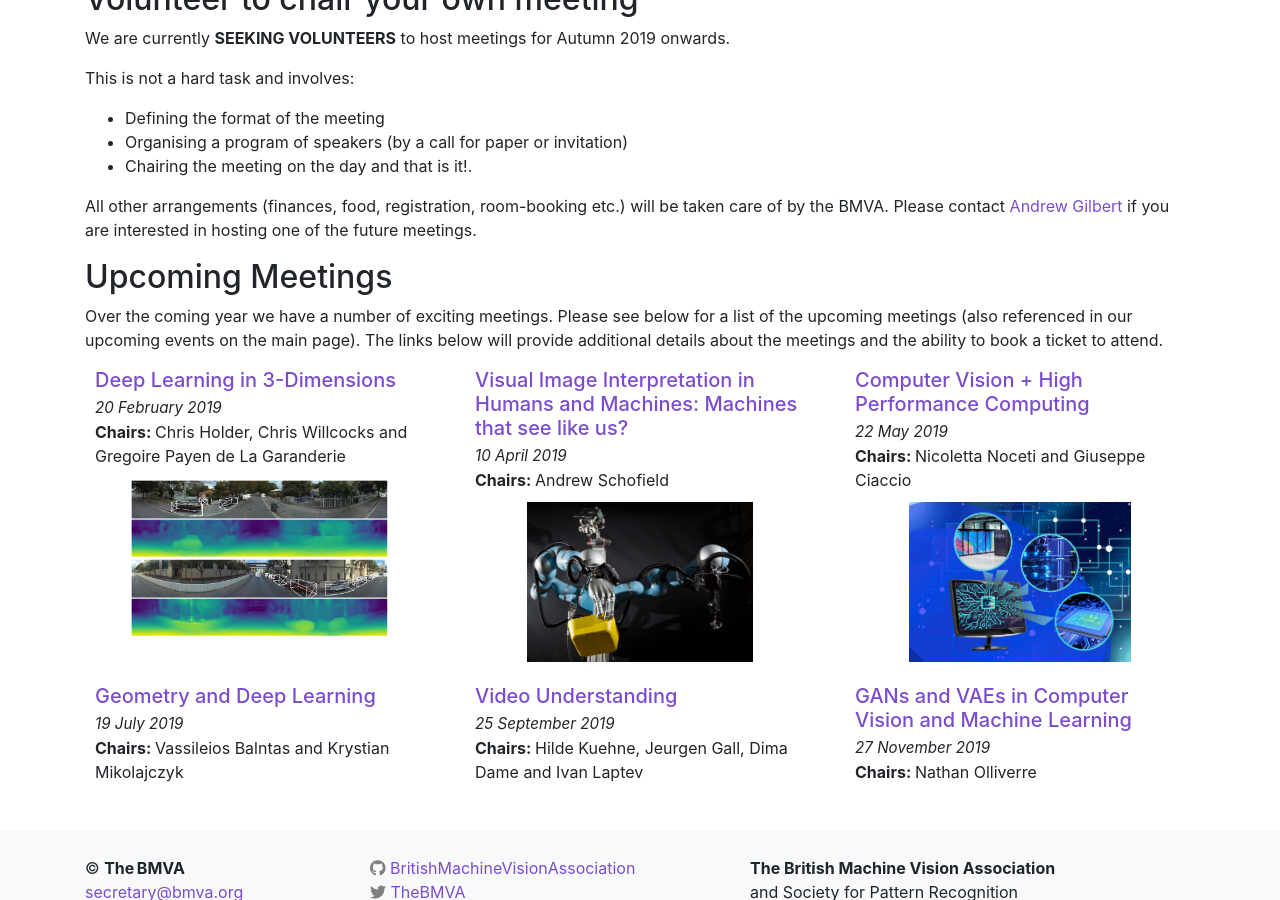
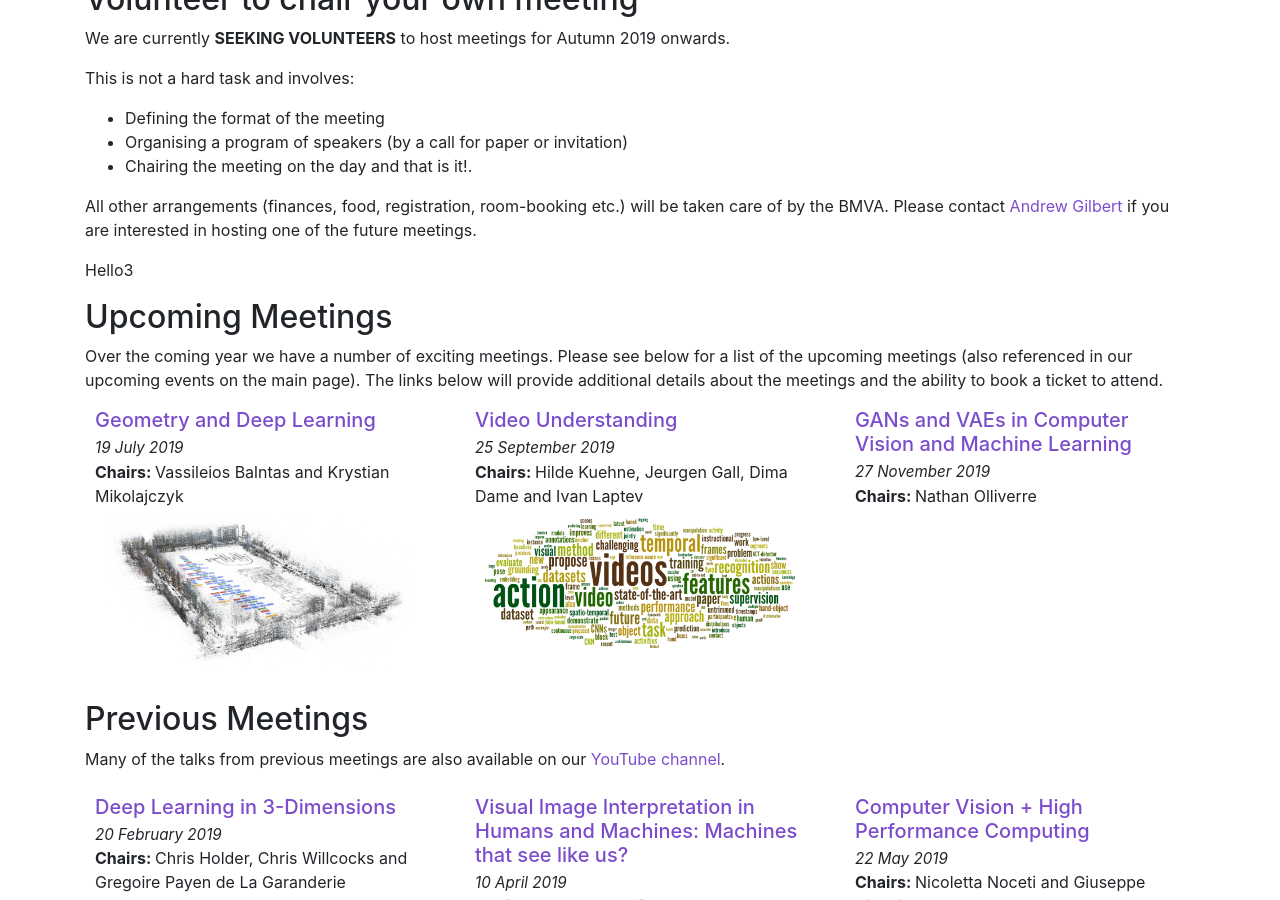
Before and after one commit to BritishMachineVisionAssociation/BMVC2021, a Jekyll site: the page built from one-day-meetings.md, in a window 1280 px wide and 900 px high, scrolled down 544 px. Built offline with Jekyll 4.4.1, drawn with Linux system fonts in a browser that asks for light colours; nearby versions of some CDN libraries.

Commit message:
Added date filter and one-day-meetings youtube.

```diff
--- a/_config.yml
+++ b/_config.yml
@@ -26,6 +26,7 @@ logo: "/assets/images/layout/bmva-logo-tl.png"
 twitter_username: TheBMVA
 github_username:  BritishMachineVisionAssociation
 facebook_username: thebmva
+youtube_channel: channel/UCBDkH5yK4GyVoRkV8lYdwdw
 
 author: Neill Campbell
 
--- a/_data/events.yml
+++ b/_data/events.yml
@@ -24,12 +24,14 @@
 - type: One Day Meeting
   title: "Geometry and Deep Learning"
   date: 19/07/2019
+  image: 07-19-geometry-deep-learning-image_orig.png
   link: https://bmva.weebly.com/10th-apr-visual-image-interpretation-in-humans-and-machines-the-role-of-learning-and-experience.html
   organisers: Vassileios Balntas and Krystian Mikolajczyk
 
 - type: One Day Meeting
   title: "Video Understanding"
   date: 25/09/2019
+  image: 09-25-videounderstanding_orig.png
   link: https://bmva.weebly.com/25th-sept-video-understanding.html
   organisers: Hilde Kuehne, Jeurgen Gall, Dima Dame and Ivan Laptev
 
--- /dev/null
+++ b/_includes/new-meetings-list.html
@@ -0,0 +1,29 @@
+<!-- Upcoming Events -->
+<div class="row">
+{% for event in site.data.events %}
+{% if event.type ==  "One Day Meeting" %}
+<div class="col-xs-12 col-md-6 col-lg-4 date-filter" data-date-filter="{{ event.date }}">
+<div class="event-link" style="max-height: 24em; padding-left: 10px; padding-right: 10px;">
+
+<div class="panel panel-default mb-3">
+<h5 class="panel-heading mb-0"><a href="{{event.link}}">{{ event.title }}</a></h5><i style="display: inline-block; margin-top: 5px; font-size: 0.95em;">{{ event.date | date: '%d %B %Y' }}</i><!--style="font-size: 0.95em;"-->
+<div class="panel-body top-1" markdown="1">
+<!--<p style="border-bottom: 1px solid #eee; margin-bottom: 10px;">-->
+<p class="mb-0"><b>Chairs: </b>{{ event.organisers }}</p>
+{% if event.image %}
+<div class="" style="padding: 10px 10px; padding-bottom: 0px; height: 11em; text-align: center;">
+	<img style="max-height: 10em; display: inline-block; max-width: 100%; " src="{{ site.baseurl }}/assets/images/events/{{event.image}}" class="img-responsive">
+</div>
+{% else %}
+<!--<div style="padding: 10px 10px; padding-bottom: 0px; height: 11em; text-align: center;">
+	<img style="padding: 10px 10px; padding-bottom: 0px; max-height: 10em; max-width: 100%; display: inline-block; " src="/assets/images/events/placeholder.png" class="img-responsive">
+</div>-->
+{% endif %}
+</div>
+</div>
+
+</div>
+</div>
+{% endif %}
+{% endfor %}
+</div>
--- /dev/null
+++ b/_includes/old-meetings-list.html
@@ -0,0 +1,29 @@
+<!-- Upcoming Events -->
+<div class="row pt-2">
+{% for event in site.data.events %}
+{% if event.type ==  "One Day Meeting" %}
+<div class="col-xs-12 col-md-6 col-lg-4 date-older-filter" data-date-filter="{{ event.date }}">
+<div class="event-link" style="max-height: 24em; padding-left: 10px; padding-right: 10px;">
+
+<div class="panel panel-default mb-3">
+<h5 class="panel-heading mb-0"><a href="{{event.link}}">{{ event.title }}</a></h5><i style="display: inline-block; margin-top: 5px; font-size: 0.95em;">{{ event.date | date: '%d %B %Y' }}</i><!--style="font-size: 0.95em;"-->
+<div class="panel-body top-1" markdown="1">
+<!--<p style="border-bottom: 1px solid #eee; margin-bottom: 10px;">-->
+<p class="mb-0"><b>Chairs: </b>{{ event.organisers }}</p>
+{% if event.image %}
+<div class="" style="padding: 10px 10px; padding-bottom: 0px; height: 11em; text-align: center;">
+	<img style="max-height: 10em; display: inline-block; max-width: 100%; " src="{{ site.baseurl }}/assets/images/events/{{event.image}}" class="img-responsive">
+</div>
+{% else %}
+<!--<div style="padding: 10px 10px; padding-bottom: 0px; height: 11em; text-align: center;">
+	<img style="padding: 10px 10px; padding-bottom: 0px; max-height: 10em; max-width: 100%; display: inline-block; " src="/assets/images/events/placeholder.png" class="img-responsive">
+</div>-->
+{% endif %}
+</div>
+</div>
+
+</div>
+</div>
+{% endif %}
+{% endfor %}
+</div>
--- a/one-day-meetings.md
+++ b/one-day-meetings.md
@@ -25,8 +25,19 @@ This is not a hard task and involves:
 
 All other arrangements (finances, food, registration, room-booking etc.) will be taken care of by the BMVA. Please contact [Andrew Gilbert](mailto:a.gilbert@surrey.ac.uk) if you are interested in hosting one of the future meetings.
 
+<p class="date-filter" data-date-filter="25/05/2019">Hello1</p>
+<p class="date-filter" data-date-filter="04/04/2019">Hello2</p>
+<p class="date-filter" data-date-filter="30/09/2019">Hello3</p>
+
 ## Upcoming Meetings
 
 Over the coming year we have a number of exciting meetings. Please see below for a list of the upcoming meetings (also referenced in our upcoming events on the main page). The links below will provide additional details about the meetings and the ability to book a ticket to attend.
 
-{% include event-list.html %}
+{% include new-meetings-list.html %}
+
+## Previous Meetings
+
+<!--<i class="fab fa-youtube fa-1x"></i> -->
+Many of the talks from previous meetings are also available on our  [YouTube channel](https://www.youtube.com/{{ site.youtube_channel }}).
+
+{% include old-meetings-list.html %}
```
Also changed, not shown: _includes/head_includes.html (+12 -0 lines), _includes/scripts.html (+10 -0 lines), index.md (+2 -0 lines), assets/images/events/07-19-geometry-deep-learning-image_orig.png (added), assets/images/events/09-25-videounderstanding_orig.png (added), assets/js/jquery.date-filter.min.js (added).
